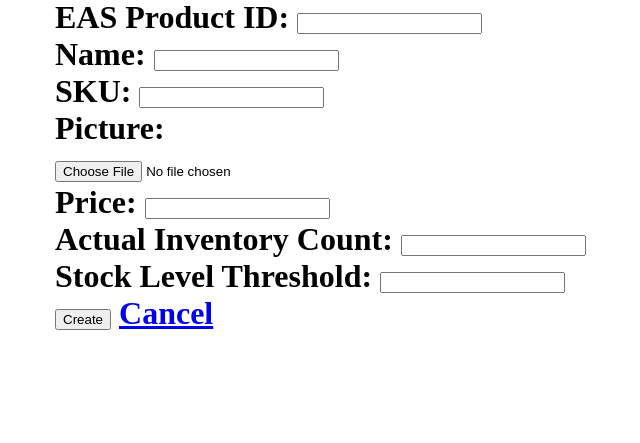
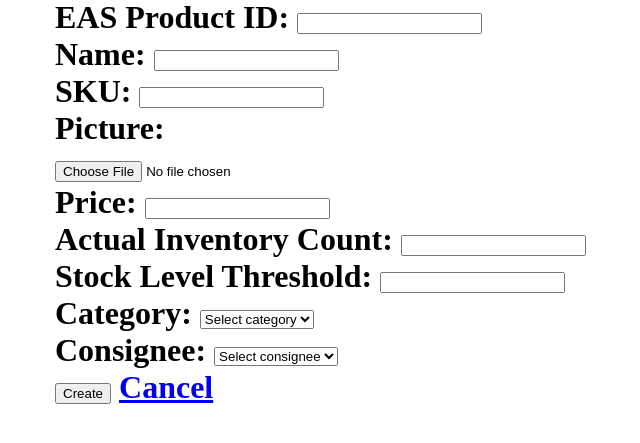
Before and after one commit to Miguel-Glorioso/EAS-Inventory-System, a Django app: page /add_product in a window 1280 px wide. Shown: the part 155-598 px from the top of the page, without its empty margins (3-643 px from the left). Run offline with Django 5.2, Linux system fonts and the light colour scheme; data comes from the database, SQL or seed files in the repository; both versions use the stored data as it was after the commit.

Commit message:
Added conisgnee and category in add_product

```diff
--- a/EASinventorysystem/inventoryapp/models.py
+++ b/EASinventorysystem/inventoryapp/models.py
@@ -49,7 +49,7 @@ class Category(models.Model):
     Notes = models.TextField(validators =[MaxLengthValidator(1024)], null=True, blank=True)
 
     def __str__(self):
-        return
+        return self.Category_Name
 
 class Purchase_Order(models.Model):
     Purchase_Order_ID = models.AutoField(primary_key=True)
@@ -144,7 +144,7 @@ class Consignee_Product(models.Model):
         return self.Consignee_ID.Consignee_Tag_ID
 
     def __str__(self):
-        return f"Consignee: {self.Consignee_ID.Consignee_Tag_ID}"
+        return f"{self.Product_ID.Name} Consignee: {self.Consignee_ID.Consignee_Tag_ID}"
 
 class Count_Edit_History(models.Model):
     Count_Edit_ID = models.AutoField(primary_key=True)
--- a/EASinventorysystem/inventoryapp/templates/inventoryapp/add_product.html
+++ b/EASinventorysystem/inventoryapp/templates/inventoryapp/add_product.html
@@ -81,6 +81,25 @@
             <input type="number" name="product_stock_level_threshold" required id="id_Stock_Level_Threshold">
         </div>
 
+        <div>
+            <label for="id_Category">Category:</label>
+            <select name="product_category" id="id_Category" >
+                <option value="" disabled selected>Select category</option>
+                {% for cat in categories %}
+                    <option value="{{ cat.Category_ID }}" >{{ cat.Category_Name }}</option>
+                {% endfor %}
+            </select>
+        </div>
+
+        <div>
+            <label for="id_Consignee">Consignee:</label>
+            <select name="product_consignee" id="id_Consignee">
+                <option value="" disabled selected>Select consignee</option>
+                {% for con in consignees %}
+                    <option value="{{ con.Consignee_ID}}">{{ con.Customer_Name }}</option>
+                {% endfor %}
+            </select>
+        </div>
 
         <div class="row">
             <button type="submit" class="btn-success" name="Add">Create</button>
--- a/EASinventorysystem/inventoryapp/views.py
+++ b/EASinventorysystem/inventoryapp/views.py
@@ -39,6 +39,8 @@ def inventory_list(request):
 
 
 def add_product(request):
+    categories = Category.objects.all()
+    consignees = Consignee.objects.all()
     if request.method == 'POST':
         Product_Name = request.POST.get('product_name')
         Product_Price = request.POST.get('product_price')
@@ -46,13 +48,16 @@ def add_product(request):
         Product_SKU = request.POST.get('product_sku')
         Product_Initial_Count = request.POST.get('product_initial_count')
         Product_Picture = request.FILES.get('product_picture')
+        Product_Stock_threshold = request.POST.get("product_stock_level_threshold")
         Product_Category = request.POST.get('product_category')
-        Product_Stock_threshold = request.POST.get("product_stock_level_threshold")
+        Product_Consignee = request.POST.get('product_consignee')
+
+        print('yes',Product_Consignee)
 
         if Product_Stock_threshold == 0:
               Product_Stock_threshold = None
 
-        Product.objects.create(
+        product = Product.objects.create(
             EAS_Product_ID = EAS_Product_ID,
             Name = Product_Name,
             Picture = Product_Picture,
@@ -63,10 +68,26 @@ def add_product(request):
             To_Be_Received_Inventory_Count = 0,
             Visibility = True,
             Product_Low_Stock_Threshold = Product_Stock_threshold,
+            Category = Category.objects.get(pk=Product_Category)
         )
+
+        if Product_Consignee:
+            # Retrieve the product object that was just created
+            product = Product.objects.get(EAS_Product_ID=EAS_Product_ID)
+
+            # Retrieve the consignee object
+            consignee = Consignee.objects.get(pk=Product_Consignee)
+
+            # Create Consignee_Product object
+            Consignee_Product.objects.create(
+                Product_ID=product,
+                Consignee_ID=consignee
+            )
+        else:
+            print('failure')
         return redirect('current_inventory')
     else:
-        return render(request, 'inventoryapp/add_product.html')
+        return render(request, 'inventoryapp/add_product.html',  {'categories': categories, 'consignees': consignees})
 
 
 def view_product(request, pk):
```
Also changed, not shown: EASinventorysystem/db.sqlite3, EASinventorysystem/media/product_images/download_1.jpg (added), EASinventorysystem/media/product_images/download_1_7ZHusL1.jpg (added), EASinventorysystem/media/product_images/download_1_9qphkpD.jpg (added), EASinventorysystem/media/product_images/download_1_DBf6Y8H.jpg (added), EASinventorysystem/media/product_images/download_1_GACPhfH.jpg (added), EASinventorysystem/media/product_images/download_1_RlchRa3.jpg (added), EASinventorysystem/media/product_images/download_1_j6iFkxB.jpg (added), EASinventorysystem/media/product_images/download_1_t5ksJpd.jpg (added).
